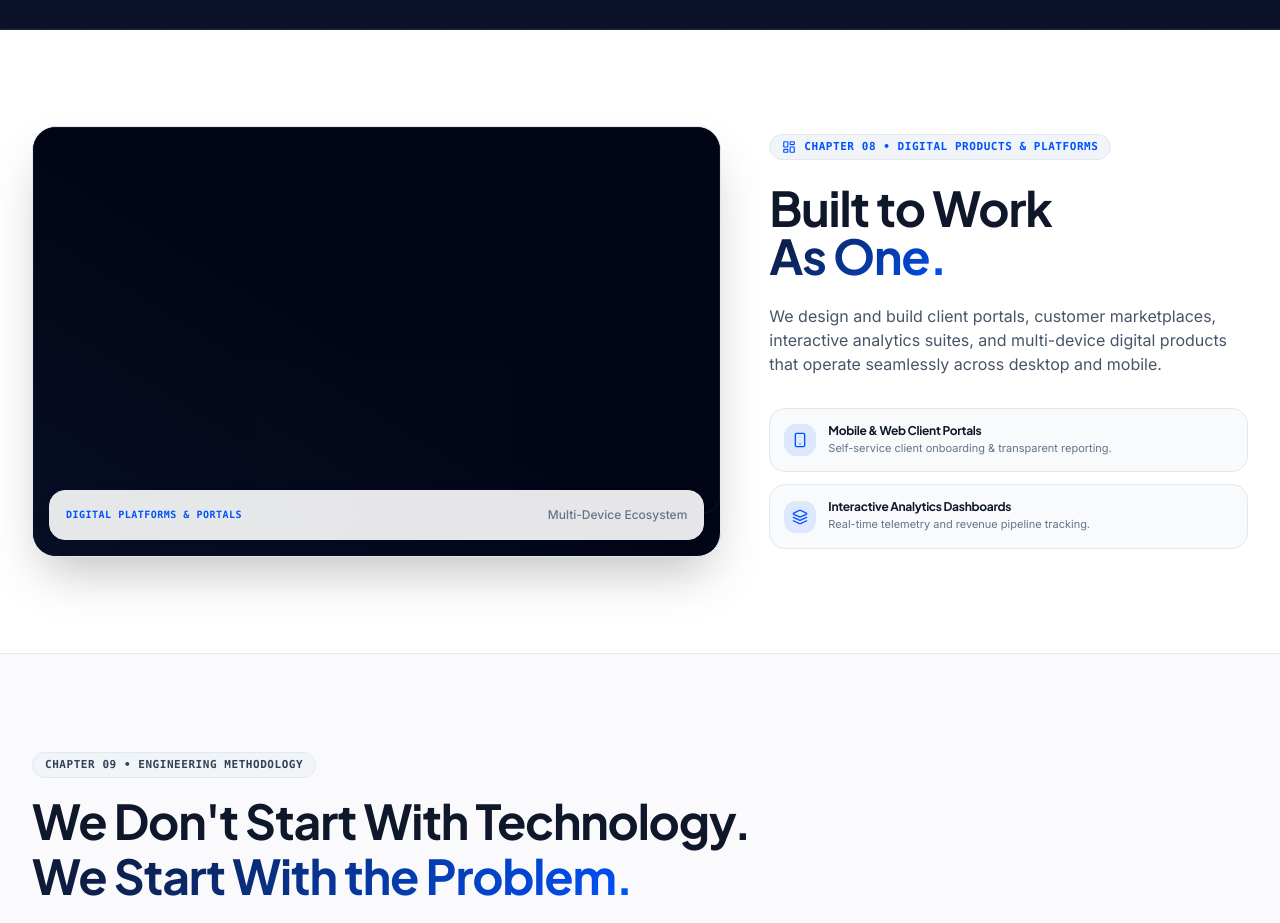
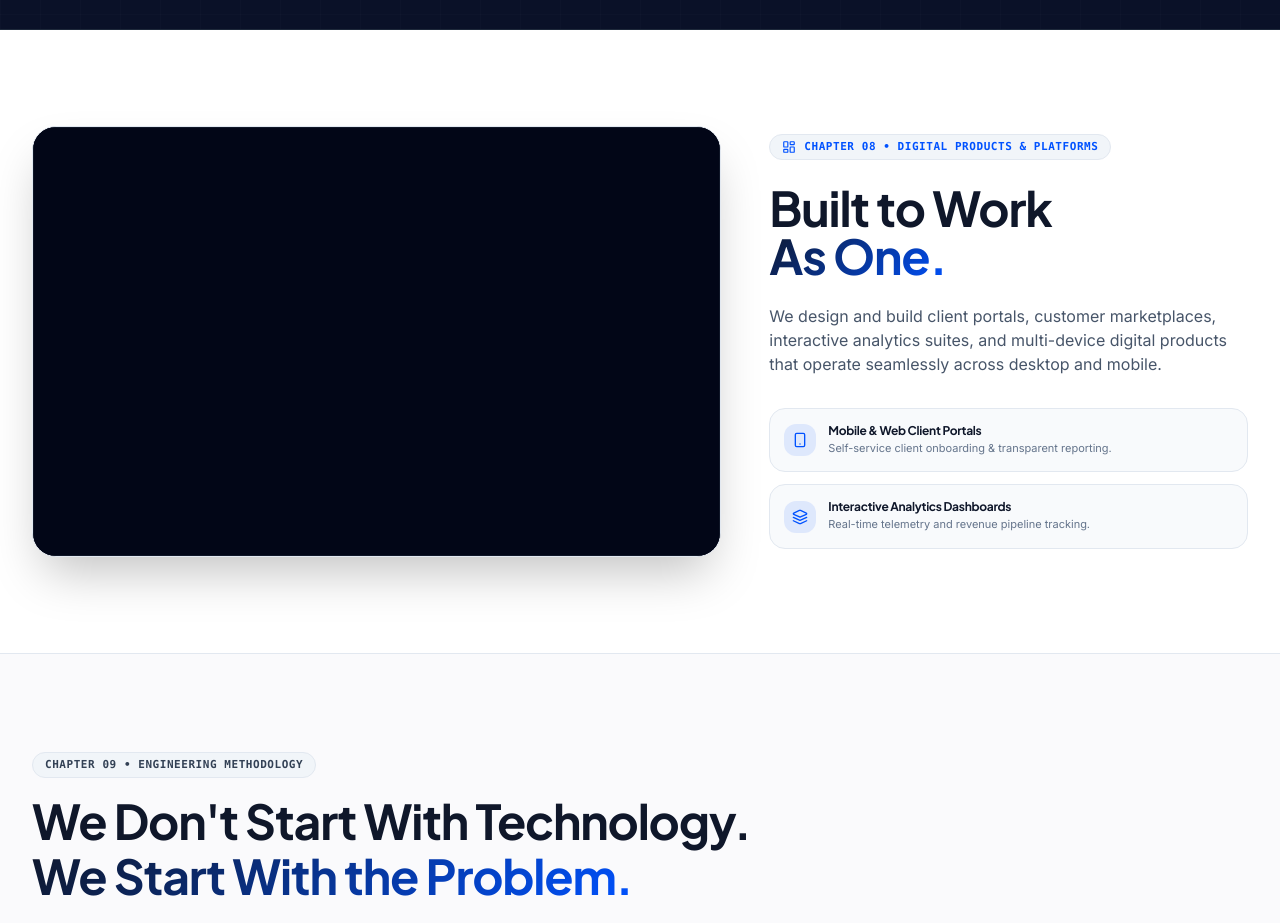
Before and after one commit to projectbuddycode-art/Retro, a Next.js app: page / in a window 1280 px wide. Shown: the part 7260-8183 px from the top of the page. Built offline with nearby package versions, Linux system fonts and the light colour scheme.

Commit message:
Complete strict video frame cleanup and 8.mp4 remapping verification

```diff
--- a/src/components/sections/DigitalProductsSection.tsx
+++ b/src/components/sections/DigitalProductsSection.tsx
@@ -21,14 +21,10 @@ export const DigitalProductsSection: React.FC = () => {
             <div className="relative rounded-3xl overflow-hidden shadow-2xl border border-slate-200 bg-slate-950 aspect-[16/10]">
               <LazyVideo
                 src="/videos/7.mp4"
-                overlayGradient={true}
-                className="object-cover opacity-90"
+                aspectRatio="aspect-[16/10]"
+                objectFit="cover"
+                className="w-full h-full"
               />
-              <div className="absolute inset-0 bg-gradient-to-tr from-[#0A1128]/80 via-transparent to-transparent pointer-events-none" />
-              <div className="absolute bottom-4 left-4 right-4 p-4 rounded-2xl bg-white/90 backdrop-blur-md border border-slate-200 text-xs font-mono text-slate-800 shadow-pb-card flex items-center justify-between">
-                <span className="font-bold text-[#0052FF] uppercase tracking-wider text-[10px]">DIGITAL PLATFORMS & PORTALS</span>
-                <span className="text-slate-500 font-sans text-xs font-medium">Multi-Device Ecosystem</span>
-              </div>
             </div>
           </motion.div>
 
```
